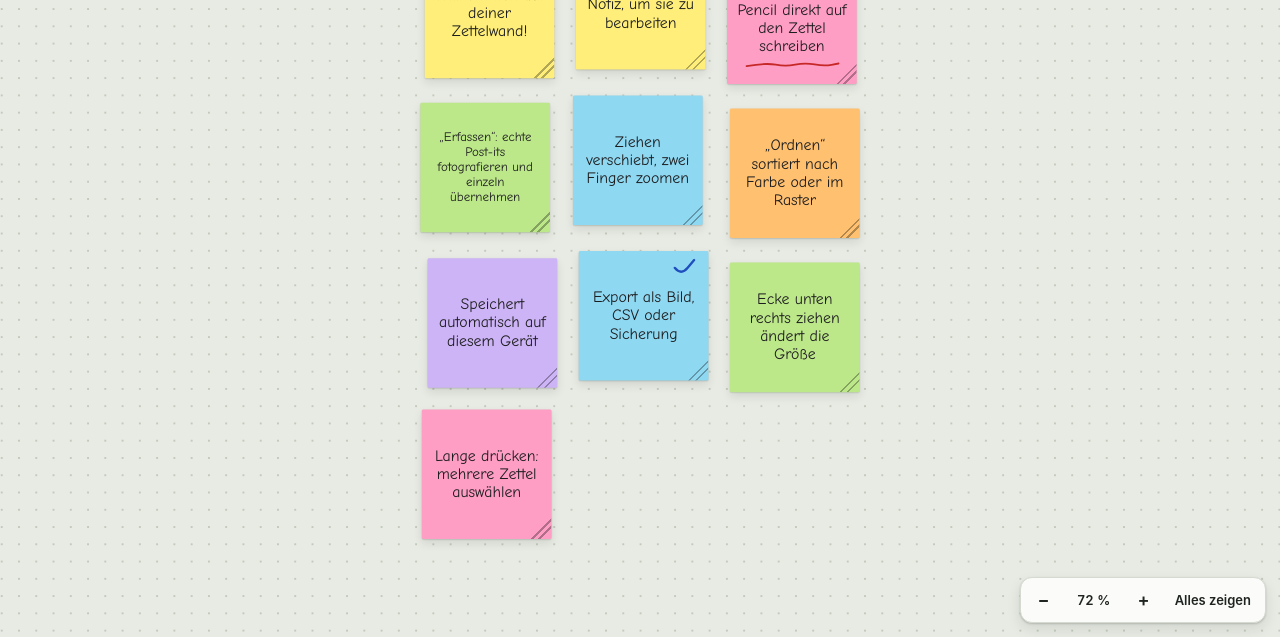
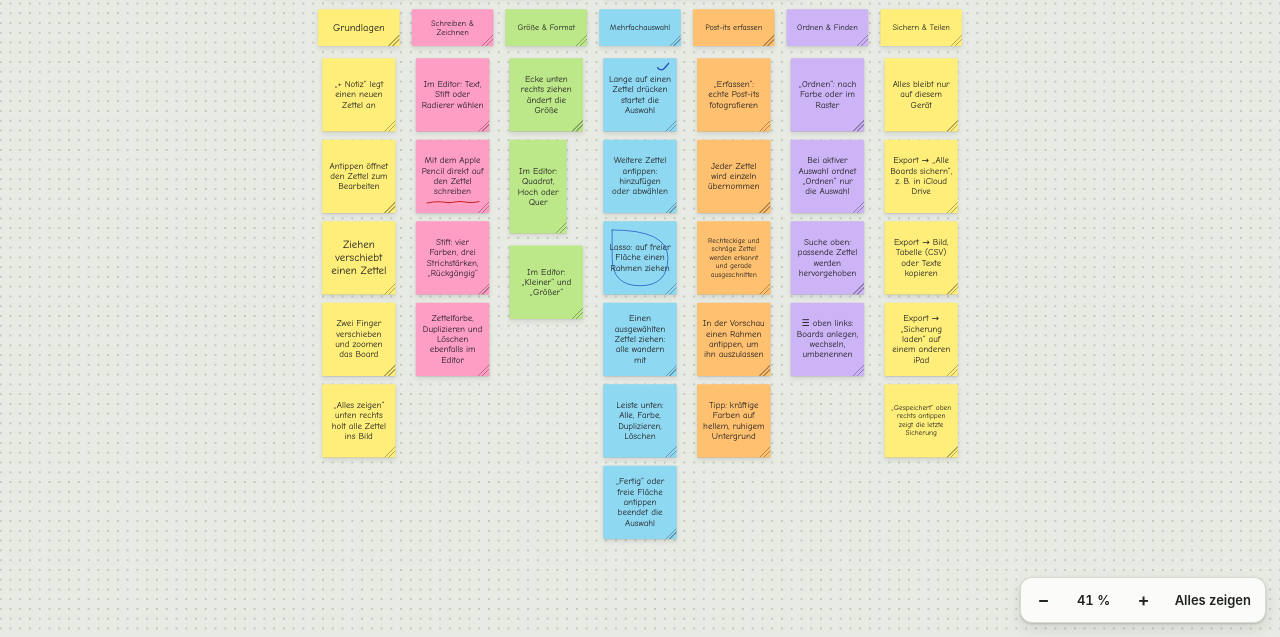
Before and after one commit to serious-lab/zettelwand, a website: page docs/index.html in a window 1280 px wide. Shown: the part 163-800 px from the top of the page. Drawn offline with Linux system fonts and the light colour scheme.

Commit message:
Add files via upload

```diff
--- a/docs/index.html
+++ b/docs/index.html
@@ -274,7 +274,7 @@ body.selecting .dock{display:none}
   <div class="sheet drawer" role="dialog" aria-modal="true" aria-labelledby="drTitle">
     <div class="ed-head"><h2 id="drTitle">Boards</h2><button class="btn" id="drClose">Schließen</button></div>
     <ul id="boardList"></ul>
-    <button class="btn primary" id="newBoard">Neues Board</button>
+    <div class="ed-actions"><button class="btn" id="guideBtn">Anleitung anzeigen</button><button class="btn primary" id="newBoard">Neues Board</button></div>
   </div>
 </div>
 
@@ -311,7 +311,8 @@ const INK = ['#1D1D1F', '#1F4FBF', '#C62828', '#2E7D32'];
 const S = 180, GAP = 24, LS = 'zettelwand.v1';
 const MINSZ = 80, MAXSZ = 1200;
 const NW = n => n.w || S, NH = n => n.h || S;   // Zettelgröße in Board-Einheiten (alte Zettel: 180 × 180)
-const noteFont = n => fs(n.t) * Math.min(NW(n), NH(n)) / S;
+const noteScale = n => clamp(Math.sqrt(NW(n) * NH(n)) / S, 0.5, 3);
+const noteFont = n => fs(n.t) * noteScale(n);
 const uid = () => Math.random().toString(36).slice(2, 8) + Date.now().toString(36).slice(-5);
 const col = id => PALETTE.find(p => p.id === id) || PALETTE[0];
 const clamp = (v, a, b) => Math.max(a, Math.min(b, v));
@@ -337,21 +338,94 @@ let ocrOK = !!VisionOCR, saveTimer = null;
 const boardEl = $('#board'), world = $('#world');
 
 /* ---------- data ---------- */
+/* ---------- Anleitungs-Board ---------- */
+const GUIDE_V = 3;   // erhöhen, wenn sich die Anleitung ändert: bestehende Installationen bekommen sie dann neu
+function guideNotes() {
+  const N = (x, y, c, t, o = {}) => ({id: uid(), x, y, c, t, ink: o.ink || [], ...(o.w ? {w: o.w} : {}), ...(o.h ? {h: o.h} : {})});
+  const H = (i, c, t) => N(i * 230, 170, c, t, {w: 200, h: 90});           // Spaltenüberschrift
+  const X = 230;                                                        // Spaltenabstand
+  const col = (i, c, items) => items.map((t, j) => typeof t === 'string'
+    ? N(i * X + 10, 290 + j * 200, c, t) : N(i * X + 10, 290 + j * 200, c, t.t, t));
+  const underline = [{c: '#C62828', w: 14, p: [150, 862, 300, 836, 450, 866, 600, 836, 750, 862, 860, 842]}];
+  const check = [{c: '#1F4FBF', w: 18, p: [740, 130, 790, 190, 890, 70]}];
+  const lasso = [{c: '#1F4FBF', w: 10, p: [120, 120, 880, 120, 880, 880, 120, 880, 120, 120]}];
+  return [
+    N(10, 0, 'y', 'Zettelwand – Anleitung', {w: 640, h: 140}),
+    N(700, 0, 'y', 'Dieses Board darfst du löschen. Du findest es jederzeit wieder unter ☰ → „Anleitung anzeigen“.', {w: 480, h: 140}),
+
+    H(0, 'y', 'Grundlagen'),
+    ...col(0, 'y', [
+      '„+ Notiz“ legt einen neuen Zettel an',
+      'Antippen öffnet den Zettel zum Bearbeiten',
+      'Ziehen verschiebt einen Zettel',
+      'Zwei Finger verschieben und zoomen das Board',
+      '„Alles zeigen“ unten rechts holt alle Zettel ins Bild',
+    ]),
+
+    H(1, 'p', 'Schreiben & Zeichnen'),
+    ...col(1, 'p', [
+      'Im Editor: Text, Stift oder Radierer wählen',
+      {t: 'Mit dem Apple Pencil direkt auf den Zettel schreiben', ink: underline},
+      'Stift: vier Farben, drei Strichstärken, „Rückgängig“',
+      'Zettelfarbe, Duplizieren und Löschen ebenfalls im Editor',
+    ]),
+
+    H(2, 'g', 'Größe & Format'),
+    ...col(2, 'g', [
+      'Ecke unten rechts ziehen ändert die Größe',
+      {t: 'Im Editor: Quadrat, Hoch oder Quer', w: 140, h: 230},
+      'Im Editor: „Kleiner“ und „Größer“',
+    ]).map((n, j) => j === 2 ? {...n, y: n.y + 60} : n),
+
+    H(3, 'b', 'Mehrfachauswahl'),
+    ...col(3, 'b', [
+      {t: 'Lange auf einen Zettel drücken startet die Auswahl', ink: check},
+      'Weitere Zettel antippen: hinzufügen oder abwählen',
+      {t: 'Lasso: auf freier Fläche einen Rahmen ziehen', ink: lasso},
+      'Einen ausgewählten Zettel ziehen: alle wandern mit',
+      'Leiste unten: Alle, Farbe, Duplizieren, Löschen',
+      '„Fertig“ oder freie Fläche antippen beendet die Auswahl',
+    ]),
+
+    H(4, 'o', 'Post-its erfassen'),
+    ...col(4, 'o', [
+      '„Erfassen“: echte Post-its fotografieren',
+      'Jeder Zettel wird einzeln übernommen',
+      'Rechteckige und schräge Zettel werden erkannt und gerade ausgeschnitten',
+      'In der Vorschau einen Rahmen antippen, um ihn auszulassen',
+      'Tipp: kräftige Farben auf hellem, ruhigem Untergrund',
+    ]),
+
+    H(5, 'v', 'Ordnen & Finden'),
+    ...col(5, 'v', [
+      '„Ordnen“: nach Farbe oder im Raster',
+      'Bei aktiver Auswahl ordnet „Ordnen“ nur die Auswahl',
+      'Suche oben: passende Zettel werden hervorgehoben',
+      '☰ oben links: Boards anlegen, wechseln, umbenennen',
+    ]),
+
+    H(6, 'y', 'Sichern & Teilen'),
+    ...col(6, 'y', [
+      'Alles bleibt nur auf diesem Gerät',
+      'Export → „Alle Boards sichern“, z. B. in iCloud Drive',
+      'Export → Bild, Tabelle (CSV) oder Texte kopieren',
+      'Export → „Sicherung laden“ auf einem anderen iPad',
+      '„Gespeichert“ oben rechts antippen zeigt die letzte Sicherung',
+    ]),
+  ];
+}
+const guideBoard = () => ({id: uid(), name: 'Anleitung', guide: true, notes: guideNotes()});
 function sampleState() {
-  const n = (x, y, c, t, ink) => ({id: uid(), x, y, c, t, ink: ink || []});
-  const id = uid();
-  return {v: 1, savedAt: 0, current: id, boards: [{id, name: 'Beispiel-Board', notes: [
-    n(0, 0, 'y', 'Willkommen auf deiner Zettelwand!'),
-    n(210, -12, 'y', 'Tippe auf eine Notiz, um sie zu bearbeiten'),
-    n(420, 8, 'p', 'Mit dem Apple Pencil direkt auf den Zettel schreiben', [{c:'#C62828', w:14, p:[150,862,300,836,450,866,600,836,750,862,860,842]}]),
-    n(-6, 214, 'g', '„Erfassen“: echte Post-its fotografieren und einzeln übernehmen'),
-    n(206, 204, 'b', 'Ziehen verschiebt, zwei Finger zoomen'),
-    n(424, 222, 'o', '„Ordnen“ sortiert nach Farbe oder im Raster'),
-    n(4, 430, 'v', 'Speichert automatisch auf diesem Gerät'),
-    n(424, 436, 'g', 'Ecke unten rechts ziehen ändert die Größe'),
-    n(-4, 640, 'p', 'Lange drücken: mehrere Zettel auswählen'),
-    n(214, 420, 'b', 'Export als Bild, CSV oder Sicherung', [{c:'#1F4FBF', w:18, p:[740,130,790,190,890,70]}]),
-  ]}]};
+  const b = guideBoard();
+  return {v: 1, savedAt: 0, guideV: GUIDE_V, current: b.id, boards: [b]};
+}
+function ensureGuide(open) {
+  let g = state.boards.find(b => b.guide);
+  if (!g) { g = guideBoard(); state.boards.push(g); }
+  else { g.notes = guideNotes(); delete g.view; }
+  state.guideV = GUIDE_V;
+  if (open) state.current = g.id;
+  return g;
 }
 const board = () => state.boards.find(b => b.id === state.current) || state.boards[0];
 const findNote = id => board().notes.find(n => n.id === id);
@@ -375,6 +449,7 @@ const IDB = {
     return new Promise((res, rej) => { const tx = db.transaction('kv', 'readwrite'); tx.objectStore('kv').put(v, k); tx.oncomplete = () => res(); tx.onerror = () => rej(tx.error); });
   }
 };
+let guideUpdated = false;
 async function load() {
   let s = null;
   const withTimeout = (pr, ms) => Promise.race([pr, new Promise((_, rej) => setTimeout(() => rej(new Error('timeout')), ms))]);
@@ -382,6 +457,7 @@ async function load() {
   if (!s) { try { const t = localStorage.getItem(LS); if (t) s = JSON.parse(t); } catch (e) {} }
   if (!s || !Array.isArray(s.boards) || !s.boards.length) s = sampleState();
   state = s;
+  if ((state.guideV || 0) < GUIDE_V) { ensureGuide(false); guideUpdated = true; }
   if (!state.boards.some(b => b.id === state.current)) state.current = state.boards[0].id;
   try { if (navigator.storage && navigator.storage.persist) navigator.storage.persist(); } catch (e) {}
 }
@@ -766,7 +842,7 @@ function edLayout() {
   const f = ar > 1.15 ? 'hi' : ar < 1 / 1.15 ? 'qu' : 'sq';
   for (const b of document.querySelectorAll('#fmtSeg button')) b.setAttribute('aria-pressed', String(b.dataset.f === f));
 }
-function edFont() { edText.style.fontSize = (fs(edText.value) * Math.min(NW(ed.n), NH(ed.n)) / S * edR) + 'px'; }
+function edFont() { edText.style.fontSize = (fs(edText.value) * noteScale(ed.n) * edR) + 'px'; }
 function edPaint() {
   edLayout();
   const n = ed.n, showImg = n.img && !n.asText;
@@ -948,6 +1024,10 @@ function renderDrawer() {
 $('#boardBtn').onclick = () => { renderDrawer(); $('#drawer').hidden = false; };
 $('#drClose').onclick = () => { $('#drawer').hidden = true; };
 $('#drawer').addEventListener('pointerdown', e => { if (e.target.id === 'drawer') $('#drawer').hidden = true; });
+$('#guideBtn').onclick = () => {
+  exitSel(); board().view = {...view};
+  ensureGuide(true); changed(); $('#drawer').hidden = true; render(); fitView();
+};
 $('#newBoard').onclick = () => {
   board().view = {...view};
   const b = {id: uid(), name: 'Board ' + (state.boards.length + 1), notes: []};
@@ -1271,6 +1351,12 @@ async function init() {
   const b = board();
   if (b.view) { view = {...b.view}; applyView(); } else fitView();
   setStatus('saved');
+  if (guideUpdated) {
+    changed();
+    toast('Neu: Mehrfachauswahl, Größe ändern und mehr. Alles steht im Board „Anleitung“.', {label: 'Öffnen', run: () => {
+      exitSel(); board().view = {...view}; state.current = state.boards.find(b => b.guide).id; changed(); render(); fitView();
+    }});
+  }
   if ('serviceWorker' in navigator && location.protocol === 'https:' && !NATIVE) navigator.serviceWorker.register('sw.js').catch(() => {});
 }
 init();
--- a/docs/sw.js
+++ b/docs/sw.js
@@ -1,5 +1,5 @@
 /* Zettelwand – Offline-Cache. Nach jeder Änderung an der App VERSION erhöhen. */
-const VERSION = 'zettelwand-v3';
+const VERSION = 'zettelwand-v4';
 const ASSETS = ['./', './index.html', './manifest.webmanifest', './datenschutz.html',
   './icons/icon-192.png', './icons/icon-512.png', './icons/apple-touch-icon.png'];
 
```
